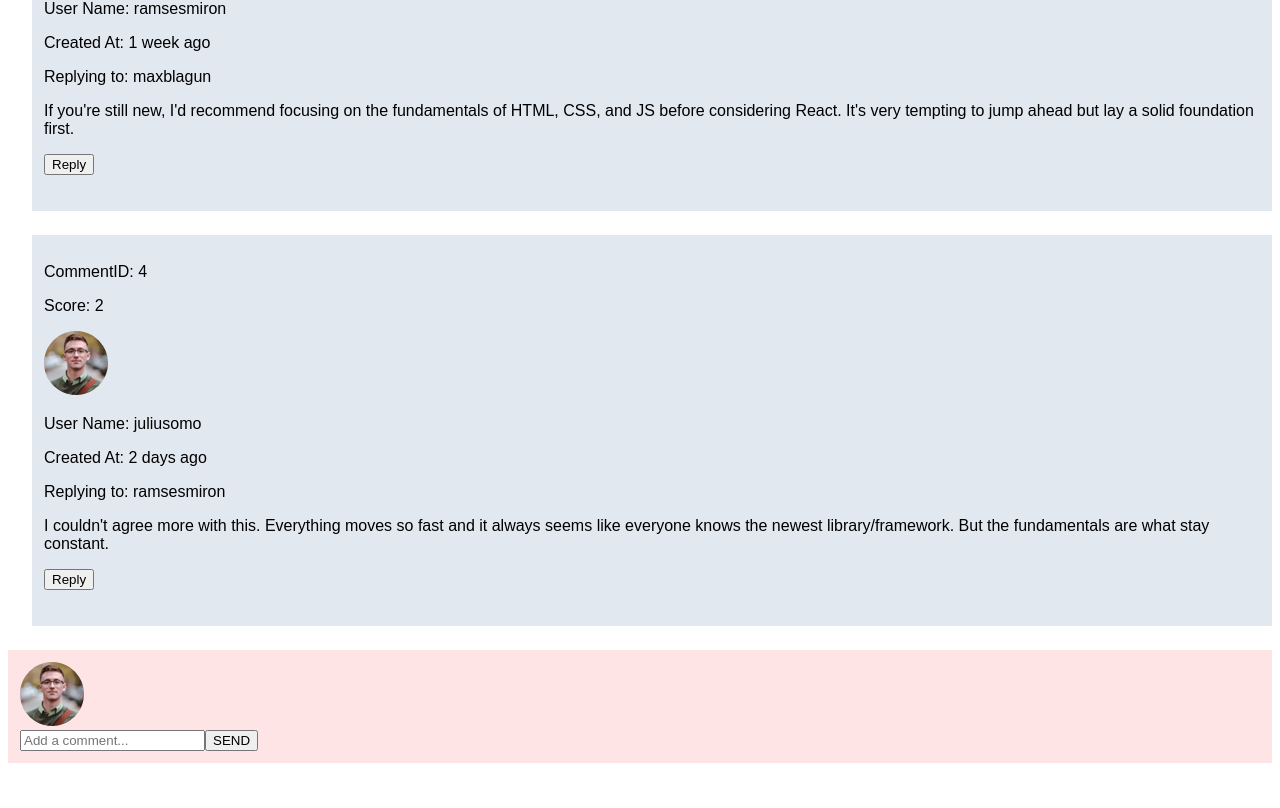
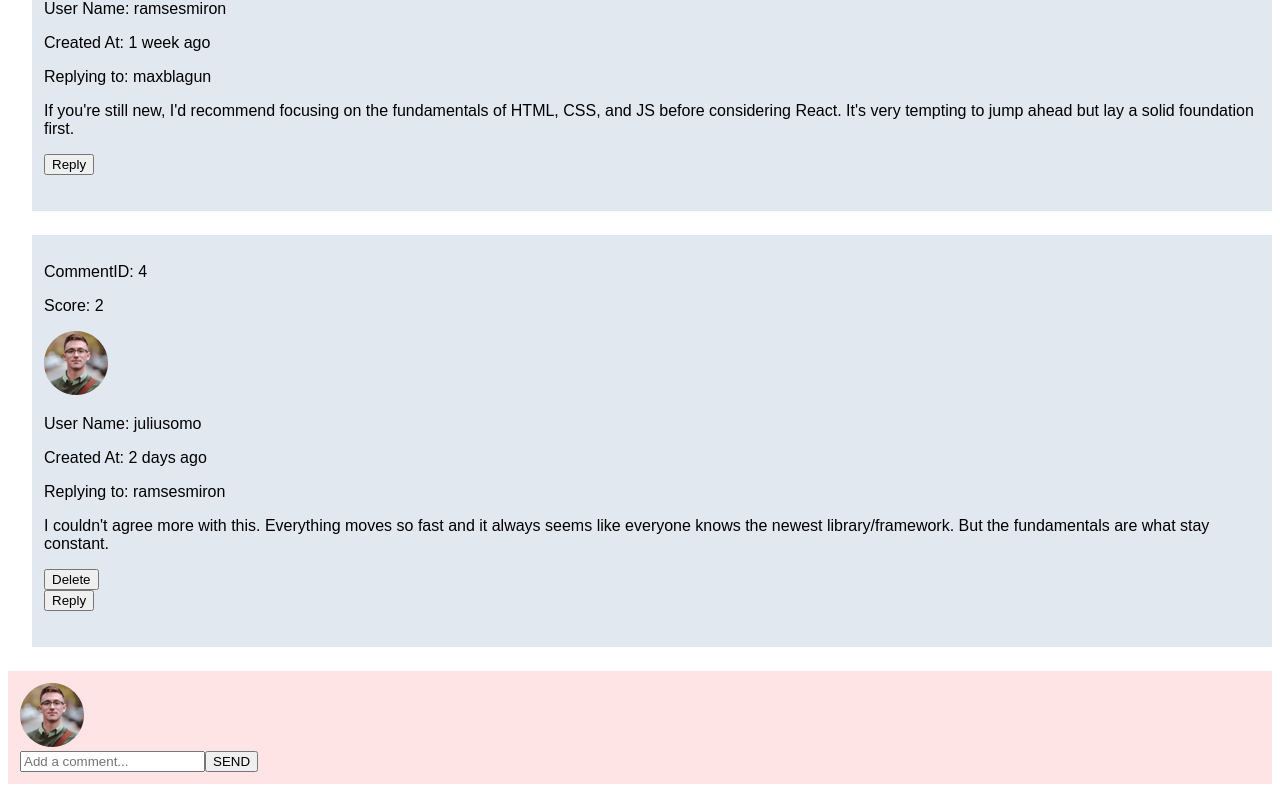
Before and after one commit to philval/react-typescript-comments-component, a React (Create React App) app: page / in a window 1280 px wide. Shown: the part 1022-1830 px from the top of the page. Before the commit the page ends 1809 px from the top, so only its background shows below. Built offline with nearby package versions, Linux system fonts and the light colour scheme.

Commit message:
Add currentUser to state, add prop to Comment component, update RTL tests.

```diff
--- a/src/components/Comment.tsx
+++ b/src/components/Comment.tsx
@@ -1,14 +1,16 @@
-import { IComment } from "./CommentsInterface";
+import { IComment, IUser } from "./CommentsInterface";
 import ReplyForm from "../components/ReplyForm";
 
 // NOTE comments JSX is recursive
 
 interface CommentProps {
+  currentUser: IUser;
   comment: IComment;
   addNewReply: (comment: string, commentID: number) => void;
 }
 
 export default function Comment({
+  currentUser,
   comment,
   addNewReply
 }: CommentProps): JSX.Element {
@@ -28,6 +30,9 @@ export default function Comment({
         <p>Created At: {comment.createdAt}</p>
         <p>{comment.replyingTo && <p>Replying to: {comment.replyingTo}</p>}</p>
         <p>{comment.content}</p>
+        {comment.user.username === currentUser.username && (
+          <button>Delete</button>
+        )}
         <div>
           <ReplyForm
             username={comment.user.username}
@@ -44,7 +49,12 @@ export default function Comment({
         {comment.replies &&
           comment.replies.map((reply: IComment) => (
             // call </Comment /> recursively...
-            <Comment key={reply.id} comment={reply} addNewReply={addNewReply} />
+            <Comment
+              key={reply.id}
+              currentUser={currentUser}
+              comment={reply}
+              addNewReply={addNewReply}
+            />
           ))}
       </div>
     </div>
--- a/src/components/Comments.tsx
+++ b/src/components/Comments.tsx
@@ -2,8 +2,8 @@ import { useEffect, useState } from "react";
 import Comment from "./Comment";
 import NewCommentForm from "./NewCommentForm";
 
-import { IComments } from "./CommentsInterface";
-import { IComment } from "./CommentsInterface";
+import { IComments, IComment, IUser } from "./CommentsInterface";
+// import { IComment } from "./CommentsInterface";
 
 function getNewID(comments: IComment[]): number {
   let highestID = 0;
@@ -72,6 +72,7 @@ export function addReplyByID(
 
 export default function Comments(): JSX.Element {
   const [loading, setLoading] = useState<boolean>(false);
+  const [currentUser, setCurrentUser] = useState({} as IUser);
   const [comments, setComments] = useState<Array<IComments>>([]);
   const [newID, setNewID] = useState<number>(0); // ID for next comment/reply
 
@@ -87,6 +88,7 @@ export default function Comments(): JSX.Element {
         });
 
         const data = await res.json();
+        setCurrentUser(data[0].currentUser);
         setComments(data);
         setNewID(getNewID(data[0].comments) + 1);
       } catch (error) {
@@ -173,6 +175,7 @@ export default function Comments(): JSX.Element {
           comments[0].comments.map((comment: IComment) => (
             <Comment
               key={comment.id}
+              currentUser={currentUser}
               comment={comment}
               addNewReply={addNewReply}
             />
--- a/src/components/CommentsInterface.ts
+++ b/src/components/CommentsInterface.ts
@@ -23,7 +23,7 @@ interface IImage {
   webp: string;
 }
 
-export type { IComments, IComment };
+export type { IComments, IComment, IUser };
 
 // https://stackoverflow.com/questions/37263357/how-to-declare-and-import-typescript-interfaces-in-a-separate-file/60343829
 
```
Also changed, not shown: 1 other file (tests, documents, lock files or other folders).
